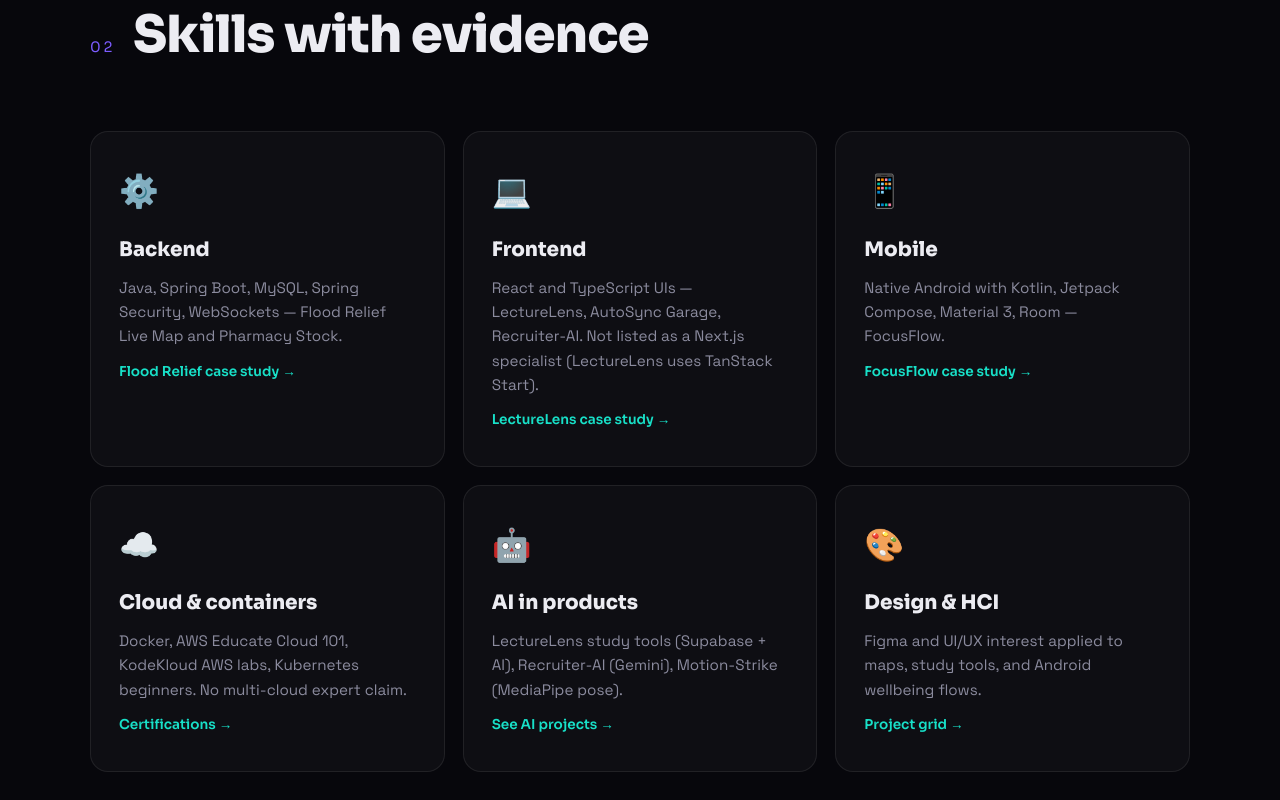
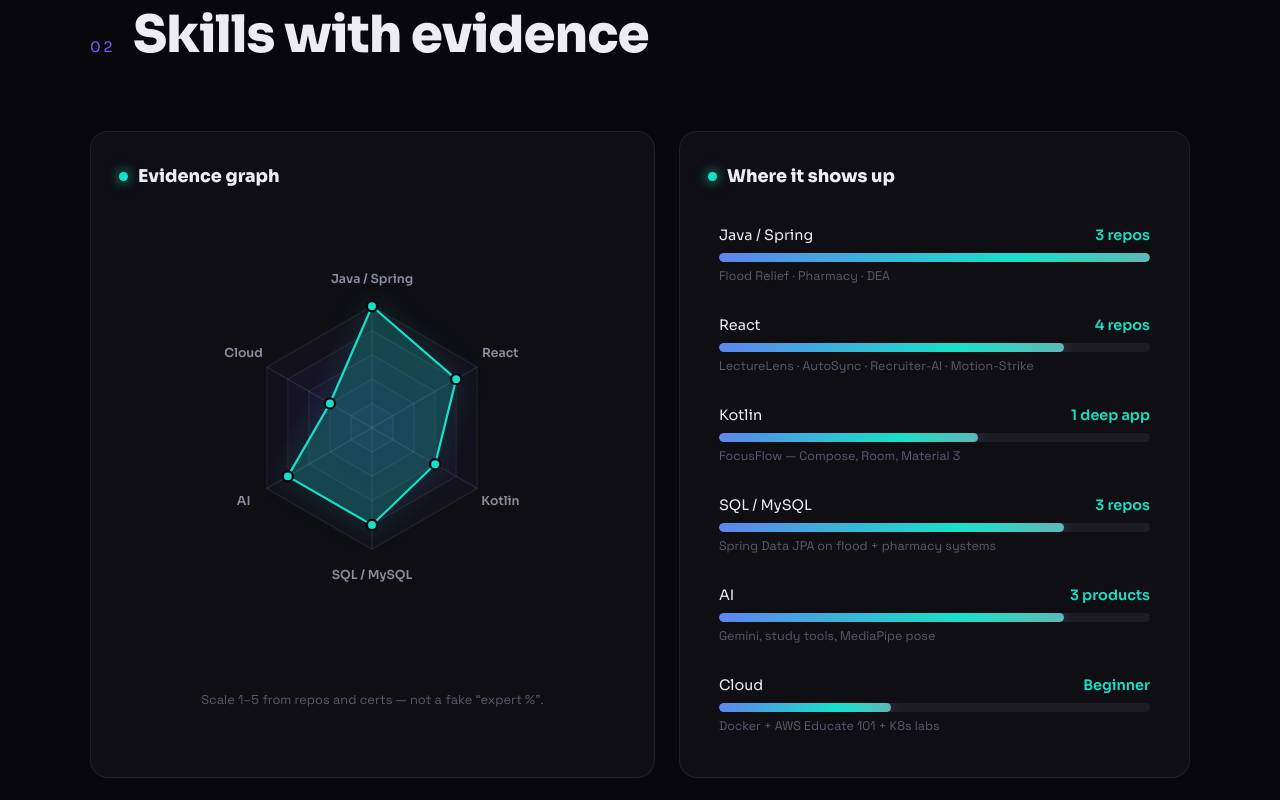
Before and after one commit to Thiva123-ab/My-portfolio-, a React (Vite) app: page / in a window 1280 px wide. Shown: the part 2060-2860 px from the top of the page. Built offline with nearby package versions, Linux system fonts and the light colour scheme.

Commit message:
feat: implement skill radar visualization and enhance skills section with evidence graph and skill bars

```diff
--- a/src/components/Skills.jsx
+++ b/src/components/Skills.jsx
@@ -1,5 +1,6 @@
+import { useEffect, useMemo, useRef, useState } from "react";
+import { Link } from "react-router-dom";
 import Reveal from "./Reveal.jsx";
-import { Link } from "react-router-dom";
 
 const SKILLS = [
   {
@@ -12,7 +13,7 @@ const SKILLS = [
   {
     icon: "💻",
     title: "Frontend",
-    desc: "React and TypeScript UIs — LectureLens, AutoSync Garage, Recruiter-AI. Not listed as a Next.js specialist (LectureLens uses TanStack Start).",
+    desc: "React and TypeScript UIs — LectureLens, AutoSync Garage, Recruiter-AI. LectureLens uses TanStack Start (not Next.js).",
     proof: "/projects/lecturelens",
     proofLabel: "LectureLens case study",
   },
@@ -26,23 +27,62 @@ const SKILLS = [
   {
     icon: "☁️",
     title: "Cloud & containers",
-    desc: "Docker, AWS Educate Cloud 101, KodeKloud AWS labs, Kubernetes beginners. No multi-cloud expert claim.",
+    desc: "Docker, AWS Educate Cloud 101, KodeKloud AWS labs, Kubernetes beginners.",
     proof: "/certifications",
     proofLabel: "Certifications",
   },
   {
     icon: "🤖",
     title: "AI in products",
-    desc: "LectureLens study tools (Supabase + AI), Recruiter-AI (Gemini), Motion-Strike (MediaPipe pose).",
+    desc: "LectureLens study tools, Recruiter-AI (Gemini), Motion-Strike (MediaPipe pose).",
     proof: "/projects/lecturelens",
     proofLabel: "See AI projects",
   },
   {
     icon: "🎨",
     title: "Design & HCI",
-    desc: "Figma and UI/UX interest applied to maps, study tools, and Android wellbeing flows.",
+    desc: "Figma and UI/UX applied to maps, study tools, and Android wellbeing flows.",
     proof: "/projects",
     proofLabel: "Project grid",
+  },
+];
+
+const GRAPH = [
+  {
+    name: "Java / Spring",
+    score: 5,
+    detail: "3 repos",
+    note: "Flood Relief · Pharmacy · DEA",
+  },
+  {
+    name: "React",
+    score: 4,
+    detail: "4 repos",
+    note: "LectureLens · AutoSync · Recruiter-AI · Motion-Strike",
+  },
+  {
+    name: "Kotlin",
+    score: 3,
+    detail: "1 deep app",
+    note: "FocusFlow — Compose, Room, Material 3",
+  },
+  {
+    name: "SQL / MySQL",
+    score: 4,
+    detail: "3 repos",
+    note: "Spring Data JPA on flood + pharmacy systems",
+  },
+  {
+    name: "AI",
+    score: 4,
+    detail: "3 products",
+    note: "Gemini, study tools, MediaPipe pose",
+  },
+  {
+    name: "Cloud",
+    score: 2,
+    detail: "Beginner",
+    note: "Docker + AWS Educate 101 + K8s labs",
   },
 ];
 
@@ -55,6 +95,133 @@ const TECH = [
   "Docker", "AWS Educate", "Kubernetes (beginner)",
   "Git", "Figma",
 ];
+
+const MAX = 5;
+const CX = 160;
+const CY = 158;
+const R = 108;
+
+function polar(i, n, ratio) {
+  const a = -Math.PI / 2 + (i * 2 * Math.PI) / n;
+  return {
+    x: CX + R * ratio * Math.cos(a),
+    y: CY + R * ratio * Math.sin(a),
+  };
+}
+
+function SkillRadar({ active, onHover }) {
+  const n = GRAPH.length;
+  const [drawn, setDrawn] = useState(false);
+  const wrapRef = useRef(null);
+
+  useEffect(() => {
+    const el = wrapRef.current;
+    if (!el) return;
+    const io = new IntersectionObserver(
+      ([entry]) => {
+        if (entry.isIntersecting) {
+          setDrawn(true);
+          io.unobserve(el);
+        }
+      },
+      { threshold: 0.35 }
+    );
+    io.observe(el);
+    return () => io.disconnect();
+  }, []);
+
+  const rings = [0.2, 0.4, 0.6, 0.8, 1];
+  const shape = useMemo(
+    () =>
+      GRAPH.map((g, i) => polar(i, n, drawn ? g.score / MAX : 0.08))
+        .map((p) => `${p.x},${p.y}`)
+        .join(" "),
+    [drawn, n]
+  );
+
+  return (
+    <div className="radar-wrap" ref={wrapRef}>
+      <svg className="radar-svg" viewBox="0 0 320 320" role="img" aria-label="Skill radar by project evidence">
+        {rings.map((ring) => {
+          const pts = Array.from({ length: n }, (_, i) => polar(i, n, ring));
+          return (
+            <polygon
+              key={ring}
+              className="radar-ring"
+              points={pts.map((p) => `${p.x},${p.y}`).join(" ")}
+            />
+          );
+        })}
+        {GRAPH.map((_, i) => {
+          const p = polar(i, n, 1);
+          return <line key={i} className="radar-axis" x1={CX} y1={CY} x2={p.x} y2={p.y} />;
+        })}
+        <polygon className={`radar-fill ${drawn ? "is-on" : ""}`} points={shape} />
+        {GRAPH.map((g, i) => {
+          const p = polar(i, n, drawn ? g.score / MAX : 0.08);
+          const lab = polar(i, n, 1.22);
+          return (
+            <g
+              key={g.name}
+              className={`radar-node ${active === i ? "is-active" : ""}`}
+              onMouseEnter={() => onHover(i)}
+              onMouseLeave={() => onHover(null)}
+            >
+              <circle cx={p.x} cy={p.y} r={active === i ? 6 : 4.5} />
+              <text x={lab.x} y={lab.y} textAnchor="middle" dominantBaseline="middle">
+                {g.name}
+              </text>
+            </g>
+          );
+        })}
+      </svg>
+      <p className="radar-caption">Scale 1–5 from repos and certs — not a fake “expert %”.</p>
+    </div>
+  );
+}
+
+function SkillBar({ item, delay, active, onHover }) {
+  const ref = useRef(null);
+  const [shown, setShown] = useState(false);
+
+  useEffect(() => {
+    const el = ref.current;
+    if (!el) return;
+    const io = new IntersectionObserver(
+      ([entry]) => {
+        if (entry.isIntersecting) {
+          setShown(true);
+          io.unobserve(el);
+        }
+      },
+      { threshold: 0.4 }
+    );
+    io.observe(el);
+    return () => io.disconnect();
+  }, []);
+
+  return (
+    <button
+      type="button"
+      className={`bar-row graph-row ${active ? "is-active" : ""}`}
+      ref={ref}
+      onMouseEnter={onHover}
+      onFocus={onHover}
+    >
+      <div className="bar-top">
+        <span>{item.name}</span>
+        <span className="bar-pct">{item.detail}</span>
+      </div>
+      <div className="bar-track">
+        <span
+          className="bar-fill"
+          style={{ width: shown ? `${(item.score / MAX) * 100}%` : "0%", transitionDelay: `${delay}s` }}
+        />
+      </div>
+      <small className="graph-note">{item.note}</small>
+    </button>
+  );
+}
 
 function SkillCard({ skill, delay }) {
   const onMove = (e) => {
@@ -75,11 +242,32 @@ function SkillCard({ skill, delay }) {
 }
 
 export default function Skills() {
+  const [active, setActive] = useState(null);
+
   return (
     <section className="section skills" id="skills">
       <div className="section-head">
         <span className="section-index">02</span>
         <Reveal as="h2" className="section-title">Skills with evidence</Reveal>
+      </div>
+
+      <div className="skills-dash">
+        <Reveal className="skills-panel radar-panel" delay={0.05}>
+          <h3 className="panel-title">Evidence graph</h3>
+          <SkillRadar active={active} onHover={setActive} />
+        </Reveal>
+        <Reveal className="skills-panel" delay={0.12}>
+          <h3 className="panel-title">Where it shows up</h3>
+          {GRAPH.map((item, i) => (
+            <SkillBar
+              key={item.name}
+              item={item}
+              delay={i * 0.08}
+              active={active === i}
+              onHover={() => setActive(i)}
+            />
+          ))}
+        </Reveal>
       </div>
 
       <div className="skills-cards skills-cards-full">
--- a/src/index.css
+++ b/src/index.css
@@ -729,6 +729,70 @@ main { position: relative; z-index: 1; }
   transition: width 1.2s var(--ease);
   animation: shine 6s linear infinite;
 }
+
+.radar-panel { display: flex; flex-direction: column; }
+.radar-wrap { display: grid; place-items: center; flex: 1; }
+.radar-svg { width: min(100%, 360px); height: auto; overflow: visible; }
+.radar-ring {
+  fill: rgba(124, 92, 255, 0.04);
+  stroke: rgba(255, 255, 255, 0.08);
+  stroke-width: 1;
+}
+.radar-axis { stroke: rgba(255, 255, 255, 0.1); stroke-width: 1; }
+.radar-fill {
+  fill: rgba(24, 224, 200, 0.18);
+  stroke: #18e0c8;
+  stroke-width: 2;
+  filter: drop-shadow(0 0 12px rgba(24, 224, 200, 0.45));
+  transition: all 1.1s var(--ease);
+}
+.radar-node { cursor: pointer; }
+.radar-node circle {
+  fill: #18e0c8;
+  stroke: #07070c;
+  stroke-width: 2;
+  transition: r 0.25s var(--ease);
+}
+.radar-node text {
+  fill: var(--muted);
+  font-family: var(--font-display);
+  font-size: 11px;
+  font-weight: 600;
+  transition: fill 0.25s;
+}
+.radar-node.is-active circle { fill: #7c5cff; }
+.radar-node.is-active text { fill: var(--text); }
+.radar-caption {
+  color: var(--faint);
+  font-size: 0.8rem;
+  text-align: center;
+  margin-top: 8px;
+}
+.graph-row {
+  display: block;
+  width: 100%;
+  text-align: left;
+  background: none;
+  border: 1px solid transparent;
+  border-radius: 12px;
+  padding: 10px 10px 12px;
+  color: inherit;
+  cursor: pointer;
+  margin-bottom: 8px;
+  transition: border-color 0.3s, background 0.3s;
+}
+.graph-row:hover,
+.graph-row.is-active {
+  border-color: rgba(124, 92, 255, 0.4);
+  background: rgba(124, 92, 255, 0.08);
+}
+.graph-note {
+  display: block;
+  color: var(--faint);
+  font-size: 0.78rem;
+  margin-top: 6px;
+}
+.skills-cards-full { margin-top: 36px; }
 
 /* ---------- Tech cloud ---------- */
 .tech-cloud { margin-top: 40px; }
@@ -1484,6 +1548,7 @@ main { position: relative; z-index: 1; }
   display: grid;
   grid-template-columns: repeat(3, 1fr);
   gap: 18px;
+  margin-top: 36px;
 }
 .skill-proof {
   display: inline-block;
```
